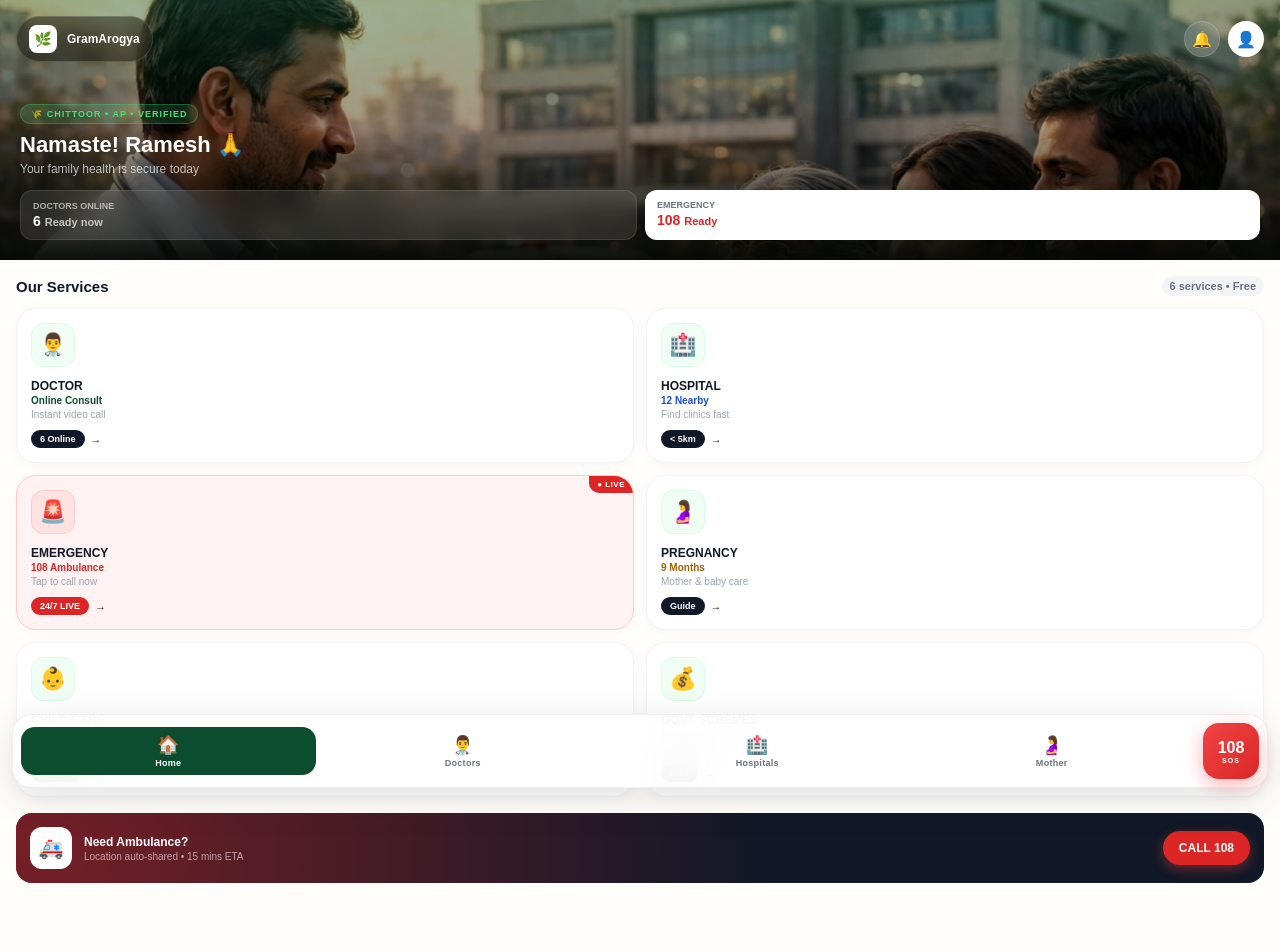
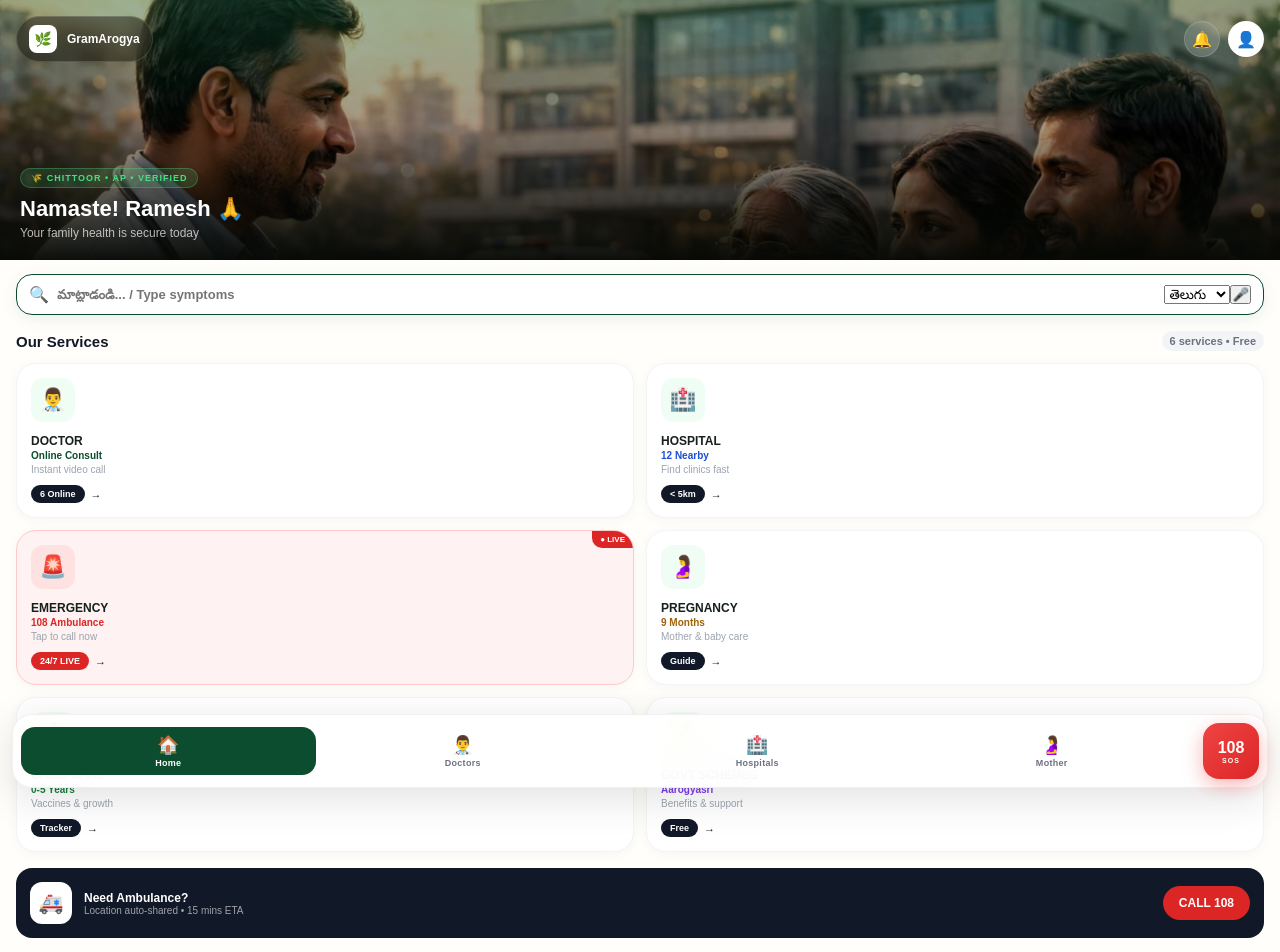
Before and after one commit to budalal-lilly-sharon/gramarogya-frontend, a React (Vite) app: page /home in a window 1280 px wide. Shown: the top 952 px of the page. Built offline with nearby package versions, Linux system fonts and the light colour scheme; the HTML template or start-up script is replaced by a standard one.

Commit message:
Added voice search feature on Home page

```diff
--- a/src/pages/Home.jsx
+++ b/src/pages/Home.jsx
@@ -1,9 +1,12 @@
 import { useNavigate } from 'react-router-dom'
+import { useState } from 'react'
 import useAutoSpeak from '../hooks/useAutoSpeak'
 import BottomNav from '../components/BottomNav'
+import MicButton from '../components/MicButton'
 
 export default function Home() {
   const nav = useNavigate()
+  const [searchText, setSearchText] = useState('')
   useAutoSpeak('Welcome to GramArogya. Choose a service.')
 
   const cards = [
@@ -40,18 +43,22 @@ export default function Home() {
           </div>
           <h1 style={{ color:'white', fontWeight:900, fontSize:22, lineHeight:1.2 }}>Namaste! Ramesh 🙏</h1>
           <p style={{ color:'rgba(255,255,255,0.7)', fontSize:12, marginTop:4 }}>Your family health is secure today</p>
+        </div>
+      </div>
 
-          <div style={{ display:'flex', gap:8, marginTop:14 }}>
-            <div style={{ flex:1, background:'rgba(255,255,255,0.1)', backdropFilter:'blur(12px)', border:'1px solid rgba(255,255,255,0.1)', borderRadius:12, padding:'10px 12px' }}>
-              <p style={{ color:'rgba(255,255,255,0.6)', fontSize:9, fontWeight:800 }}>DOCTORS ONLINE</p>
-              <p style={{ color:'white', fontWeight:900, fontSize:14, marginTop:2 }}>6 <span style={{ fontWeight:600, fontSize:11, opacity:0.7 }}>Ready now</span></p>
-            </div>
-            <div style={{ flex:1, background:'white', borderRadius:12, padding:'10px 12px' }}>
-              <p style={{ color:'#6b7280', fontSize:9, fontWeight:800 }}>EMERGENCY</p>
-              <p style={{ color:'#dc2626', fontWeight:900, fontSize:14, marginTop:2 }}>108 <span style={{ fontWeight:700, fontSize:11 }}>Ready</span></p>
-            </div>
-          </div>
+      {/* 🎤 NEW VOICE SEARCH - MAWA PRO FEATURE */}
+      <div style={{ padding:'14px 16px 0 16px' }}>
+        <div style={{ background:'white', borderRadius:16, padding:'10px 12px', display:'flex', alignItems:'center', gap:8, border:'1.5px solid #0B4D2E', boxShadow:'0 4px 16px rgba(11,77,46,0.08)' }}>
+          <span style={{ fontSize:16 }}>🔍</span>
+          <input
+            value={searchText}
+            onChange={(e)=>setSearchText(e.target.value)}
+            placeholder="మాట్లాడండి... / Type symptoms"
+            style={{ flex:1, border:'none', outline:'none', fontSize:13, fontWeight:600 }}
+          />
+          <MicButton onResult={(text)=> setSearchText(text)} />
         </div>
+        {searchText && <p style={{ fontSize:11, color:'#0B4D2E', marginTop:6, fontWeight:700 }}>🎤 You said: {searchText}</p>}
       </div>
 
       {/* SERVICES */}
@@ -69,15 +76,14 @@ export default function Home() {
               border: c.isEmergency? '1.5px solid #fecaca' : '1px solid #f3f4f6',
               boxShadow:'0 2px 12px rgba(0,0,0,0.04)',
               position:'relative', overflow:'hidden',
-              transition:'transform 0.15s'
             }}>
-              {c.isEmergency && <div style={{ position:'absolute', top:0, right:0, background:'#dc2626', color:'white', fontSize:8, fontWeight:900, padding:'4px 8px', borderBottomLeftRadius:10, letterSpacing:0.5 }}>● LIVE</div>}
-              <div style={{ width:44, height:44, background: c.isEmergency? '#fee2e2' : '#f0fdf4', borderRadius:12, display:'flex', alignItems:'center', justifyContent:'center', fontSize:22, border:`1px solid ${c.isEmergency?'#fecaca':'#dcfce7'}` }}>{c.icon}</div>
-              <p style={{ fontWeight:900, fontSize:12, marginTop:12, color:'#111827' }}>{c.title}</p>
+              {c.isEmergency && <div style={{ position:'absolute', top:0, right:0, background:'#dc2626', color:'white', fontSize:8, fontWeight:900, padding:'4px 8px', borderBottomLeftRadius:10 }}>● LIVE</div>}
+              <div style={{ width:44, height:44, background: c.isEmergency? '#fee2e2' : '#f0fdf4', borderRadius:12, display:'flex', alignItems:'center', justifyContent:'center', fontSize:22 }}>{c.icon}</div>
+              <p style={{ fontWeight:900, fontSize:12, marginTop:12 }}>{c.title}</p>
               <p style={{ fontSize:10, color:c.color, fontWeight:800, marginTop:2 }}>{c.sub}</p>
               <p style={{ fontSize:10, color:'#9ca3af', marginTop:3 }}>{c.desc}</p>
               <div style={{ marginTop:10, display:'flex', alignItems:'center', gap:6 }}>
-                <span style={{ fontSize:9, fontWeight:800, color:c.isEmergency?'white':'white', background: c.isEmergency?'#dc2626':'#111827', padding:'4px 9px', borderRadius:100 }}>{c.count}</span>
+                <span style={{ fontSize:9, fontWeight:800, color:'white', background: c.isEmergency?'#dc2626':'#111827', padding:'4px 9px', borderRadius:100 }}>{c.count}</span>
                 <span style={{ fontSize:11 }}>→</span>
               </div>
             </div>
@@ -85,15 +91,13 @@ export default function Home() {
         </div>
       </div>
 
-      {/* EMERGENCY BANNER */}
-      <div style={{ margin:'0 16px', background:'#111827', borderRadius:16, padding:14, display:'flex', alignItems:'center', gap:12, position:'relative', overflow:'hidden' }}>
-        <div style={{ position:'absolute', inset:0, background:'radial-gradient(circle at 0% 50%, #dc2626 0%, transparent 60%)', opacity:0.5 }}></div>
-        <div style={{ width:42, height:42, background:'white', borderRadius:12, display:'flex', alignItems:'center', justifyContent:'center', fontSize:20, position:'relative', zIndex:1 }}>🚑</div>
-        <div style={{ flex:1, position:'relative', zIndex:1 }}>
+      <div style={{ margin:'0 16px', background:'#111827', borderRadius:16, padding:14, display:'flex', alignItems:'center', gap:12 }}>
+        <div style={{ width:42, height:42, background:'white', borderRadius:12, display:'flex', alignItems:'center', justifyContent:'center', fontSize:20 }}>🚑</div>
+        <div style={{ flex:1 }}>
           <p style={{ color:'white', fontWeight:900, fontSize:12 }}>Need Ambulance?</p>
-          <p style={{ color:'rgba(255,255,255,0.6)', fontSize:10, marginTop:2 }}>Location auto-shared • 15 mins ETA</p>
+          <p style={{ color:'rgba(255,255,255,0.6)', fontSize:10 }}>Location auto-shared • 15 mins ETA</p>
         </div>
-        <button onClick={()=>nav('/emergency')} style={{ background:'#dc2626', color:'white', border:'none', padding:'10px 16px', borderRadius:100, fontWeight:900, fontSize:12, cursor:'pointer', position:'relative', zIndex:1, boxShadow:'0 4px 12px rgba(239,68,68,0.4)' }}>CALL 108</button>
+        <button onClick={()=>nav('/emergency')} style={{ background:'#dc2626', color:'white', border:'none', padding:'10px 16px', borderRadius:100, fontWeight:900, fontSize:12, cursor:'pointer' }}>CALL 108</button>
       </div>
 
       <BottomNav />
```
